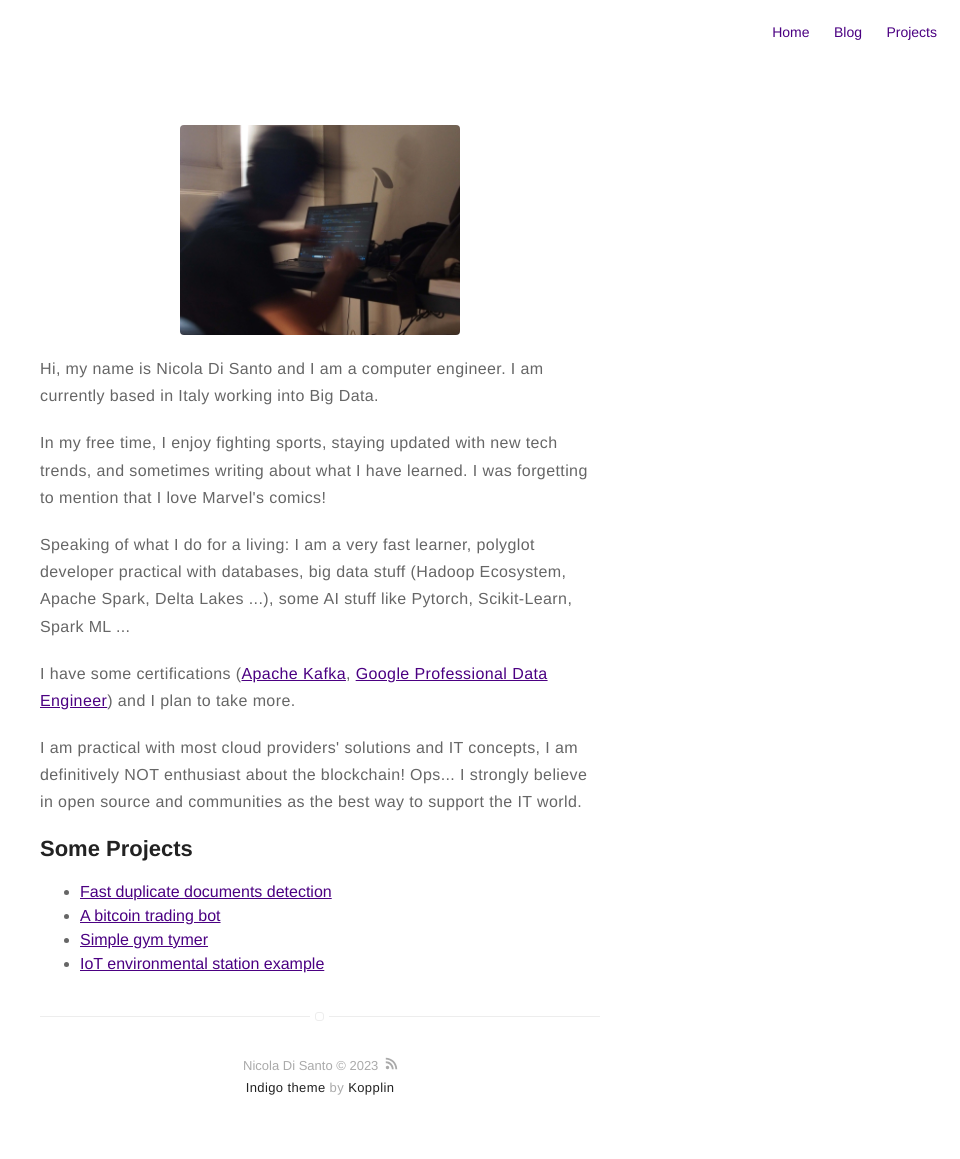
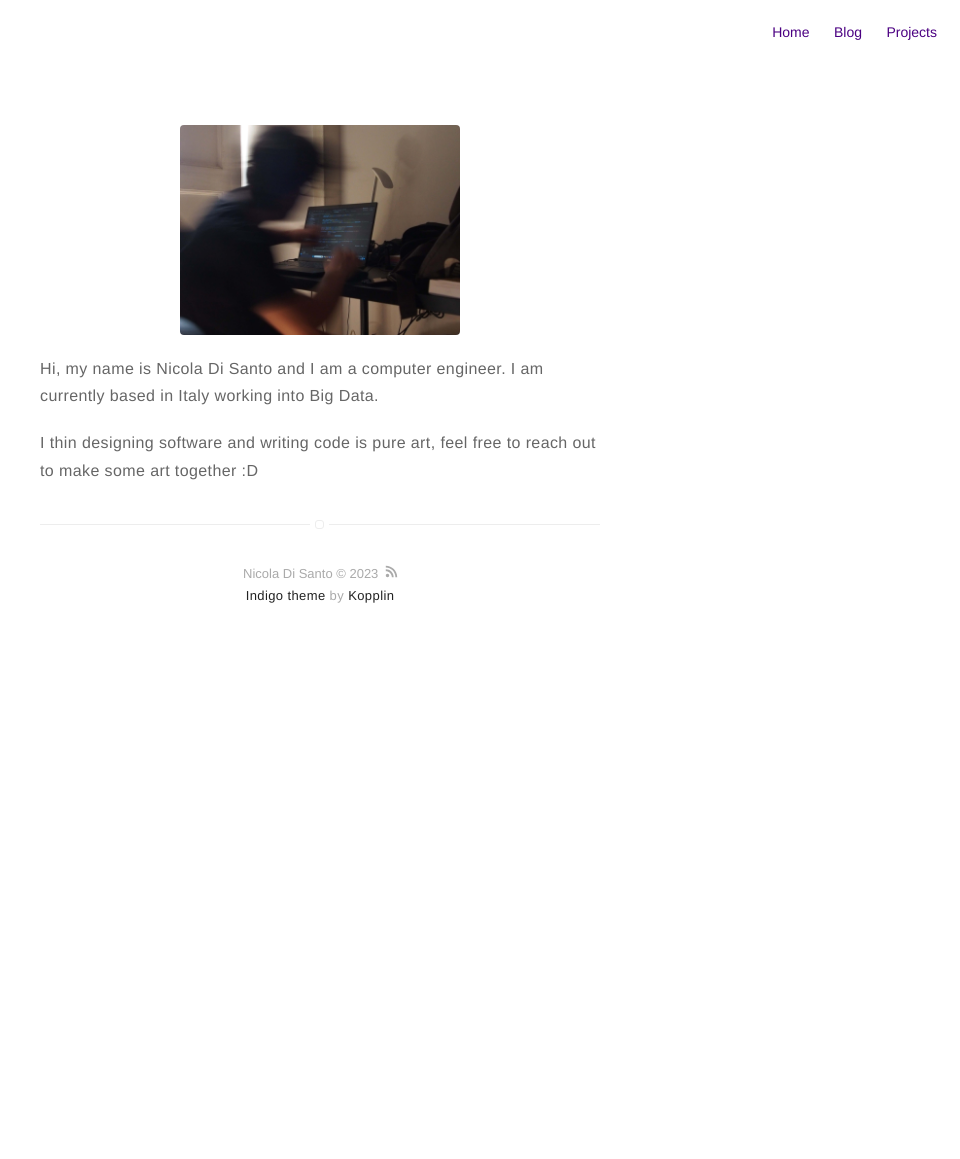
Before and after one commit to nicoDs96/hi, a Jekyll site: the page built from about.md, in a window 1280 px wide. Shown: the whole page, without its empty margins (320-1280 px from the left). Built offline with Jekyll 4.4.1, drawn with Linux system fonts in a browser that asks for light colours; after the commit the page ends 900 px from its top, so only the background shows below that.

Commit message:
Update about.md

```diff
--- a/about.md
+++ b/about.md
@@ -6,17 +6,4 @@ layout: page
 
 <p>Hi, my name is Nicola Di Santo and I am a computer engineer. I am currently based in Italy working into Big Data.</p>
 
-<p>In my free time, I enjoy fighting sports, staying updated with new tech trends, and sometimes writing about what I have learned. I was forgetting to mention that I love Marvel's comics!</p>
-
-<p>Speaking of what I do for a living: I am a very fast learner, polyglot developer practical with databases, big data stuff (Hadoop Ecosystem, Apache Spark, Delta Lakes ...), some AI stuff like Pytorch, Scikit-Learn, Spark ML ...</p>
-<p>I have some certifications (<a href="https://www.credential.net/c49314ba-062a-4e85-9a60-6441f6ed142b">Apache Kafka</a>, <a href="https://www.credential.net/b8874544-0fe9-4211-a314-2f2875885250?key=abcb39783b1c93d4b9b873b6806b2e17471bdb7f72f4683dc7c82654b0bfd9fb">Google Professional Data Engineer</a>) and I plan to take more.</p>
-<p>I am practical with most cloud providers' solutions and IT concepts, I am definitively NOT enthusiast about the blockchain! Ops... I strongly believe in open source and communities as the best way to support the IT world.</p>
-
-<h2>Some Projects</h2>
-
-<ul>
-	<li><a href="https://github.com/nicoDs96/Document-Similarity-using-Python-and-PySpark">Fast duplicate documents detection</a></li>
-	<li><a href="https://nicods96.github.io/hi/designing-a-pytorch-deep-reinforcement-learning-trading-bot/">A bitcoin trading bot</a></li>
-	<li><a href="https://nicods96.github.io/hi/keep-training-on-vacations/">Simple gym tymer</a></li>
-	<li><a href="https://github.com/nicoDs96/IoT-meteo_station">IoT environmental station example</a></li>
-</ul>
+<p>I thin designing software and writing code is pure art, feel free to reach out to make some art together :D</p>
```
